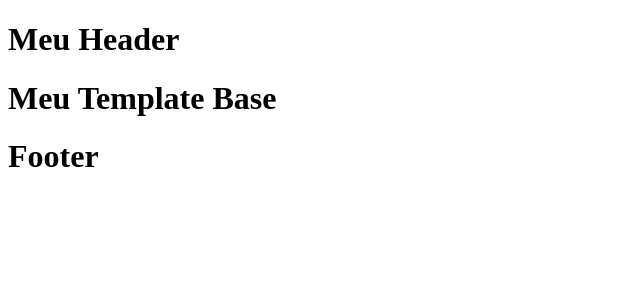
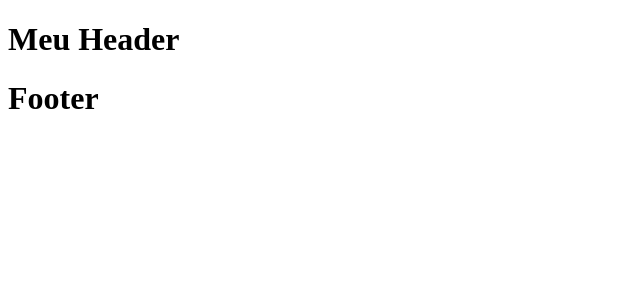
Before and after one commit to EvertonPSilva09/FE_III_Aula_18S, a React (Vite) app: page / in a window 1280 px wide. Shown: the top 300 px of the page, without its empty margins (0-640 px from the left). Built offline with nearby package versions, Linux system fonts and the light colour scheme.

Commit message:
Add props to BaseTemplate

```diff
--- a/src/templates/base-template/index.jsx
+++ b/src/templates/base-template/index.jsx
@@ -1,11 +1,11 @@
 import Footer from "../../components/footer";
 import Header from "../../components/header";
 
-export default function BaseTemplate() {
+export default function BaseTemplate(props) {
   return (
     <div>
       <Header />
-      <h1>Meu Template Base</h1>
+      {props.children}
       <Footer />
     </div>
   );
```
